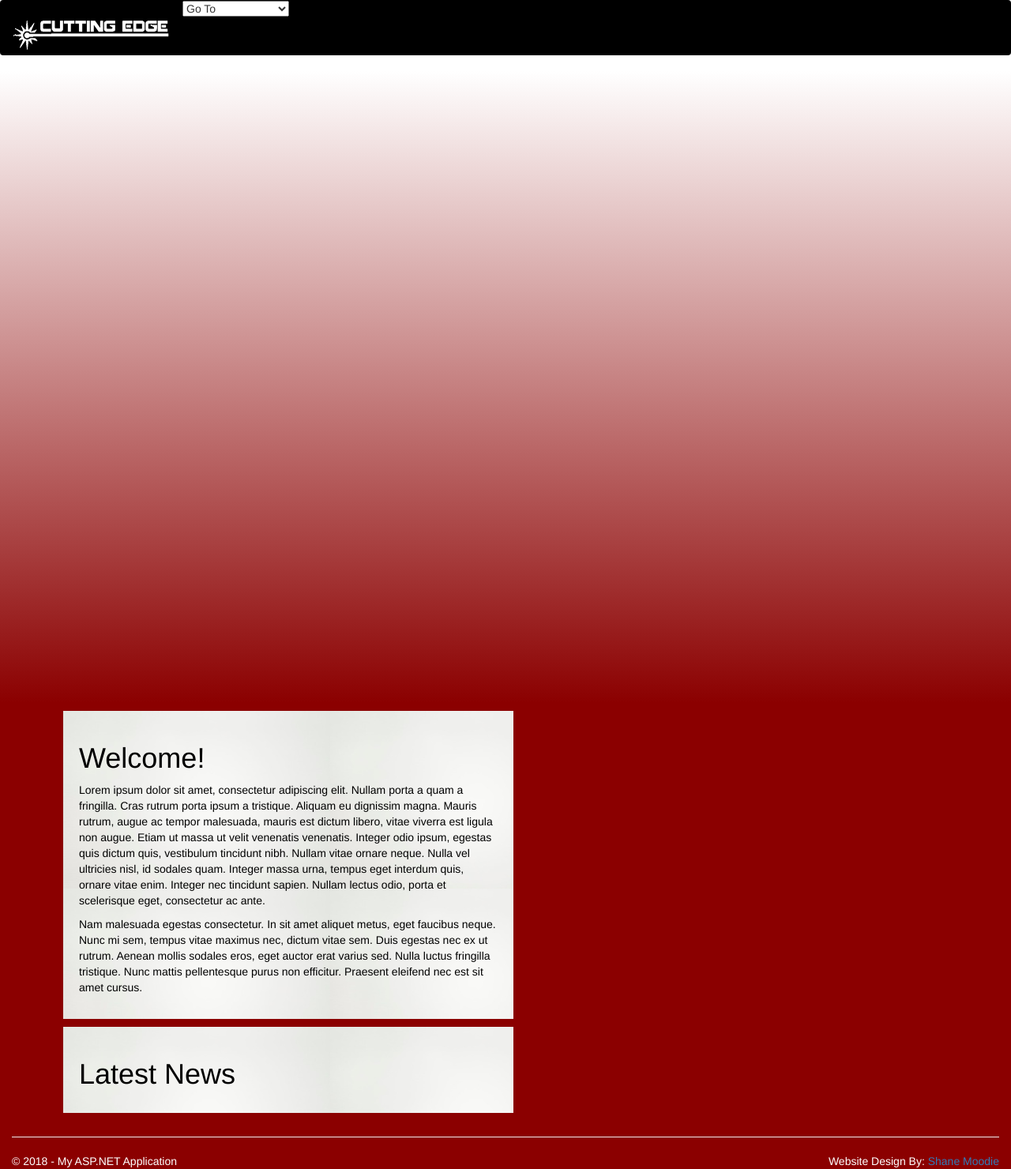
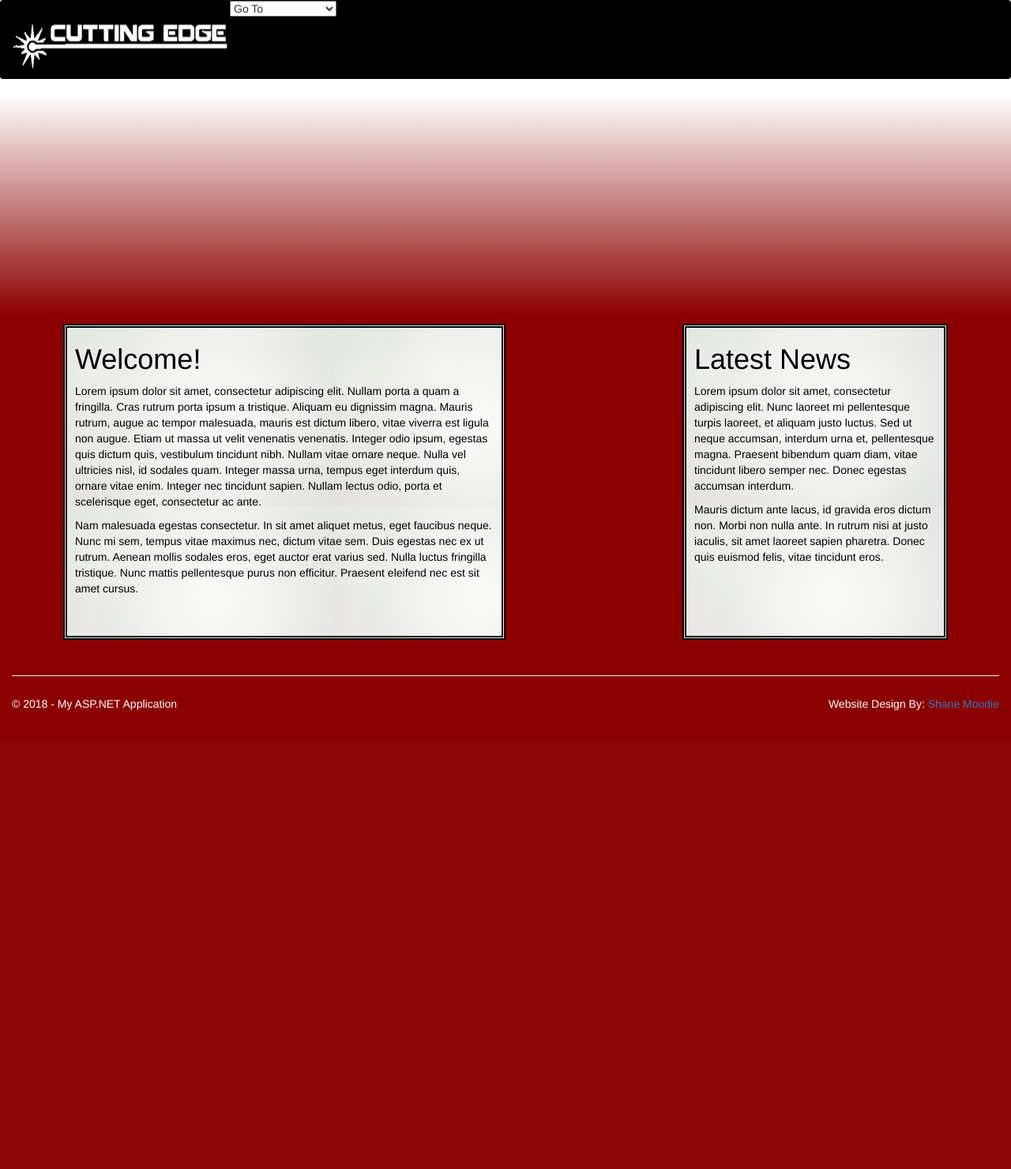
Before and after one commit to ShaneMoodie/CuttingEdgeLighting, an ASP.NET MVC app: page / in a window 1280 px wide. Shown: the whole page at 79% size. After the commit the page ends 899 px from the top, so only its background shows below. Run offline with ASP.NET Core 8 and stand-ins for ASP.NET MVC 5, Linux system fonts and the light colour scheme; the project's own start-up code is not run, and a stand-in starts its controllers and pages; some libraries are stand-ins or nearby versions.

Commit message:
Home Page first draft Finished

```diff
--- a/CuttingEdgeLighting/Content/Site.css
+++ b/CuttingEdgeLighting/Content/Site.css
@@ -36,18 +36,20 @@ textarea {
 
 .navbar {
     width: 100%;
-    height: 70px;
+    height: 100px;
     background-color: #000000;
 }
 
 .logo {
     float: left;
-    padding: 15px;
+    padding-left: 15px;
+    padding-top: 15px;
 }
 
 .navbar ul {
+    font-size: 16px;
     margin: 0;
-    padding: 0;
+    padding: 20px;
     float: left;
     list-style-type: none;
 }
@@ -59,7 +61,7 @@ textarea {
 .nav-item {
     display: block;
     padding: 15px 40px;
-    height: 68px;
+    height: 79px;
     line-height: 40px;
     color: white;
     text-decoration: none;
@@ -81,7 +83,7 @@ textarea {
     background-color: #000000;
     display: none;
     position: absolute;
-    min-width: 160px;
+    min-width: 150px;
     box-shadow: 0px 8px 16px 0px rgba(0,0,0,0.2);
     z-index: 1;
 }
@@ -89,6 +91,7 @@ textarea {
 .nav-sub a {
     color: white;
     padding: 12px 16px;
+    padding-right: 150px;
     text-decoration: none;
     display: block;
     text-align: left;
@@ -122,7 +125,7 @@ nav select {
 }
 
 #grad {
-    height: 800px;
+    height: 35%;
     width: 100%;
     background-color: white;
     background-image: linear-gradient(white, darkred);
@@ -132,19 +135,40 @@ nav select {
     float: right;
 }
 
+.foot {
+    padding-bottom: 10px;
+    padding-top: 5px;
+}
+
 /*Home Page CSS*/
+.container {
+    padding-bottom: 25px;
+}
+
+.columns {
+    height: 0;
+    margin: auto;
+    padding: 10px;
+}
+
 .col-left {
+    padding: 0 10px;
+    border-style: double;
+    border-width: thick;
+    float: left;
     width: 50%;
-    margin: 10px;
-    padding: 20px;
+    height: 400px;
     background-image: url('Pictures/TextBackground.jpg');
     color: black;
 }
 
 .col-right {
-    width: 50%;
-    margin: 10px;
-    padding: 20px;
+    padding: 0 10px;
+    border-style: double;
+    border-width: thick;
+    float: right;
+    width: 30%;
+    height: 400px;
     background-image: url('Pictures/TextBackground.jpg');
     color: black;
 }
--- a/CuttingEdgeLighting/Views/Home/Index.cshtml
+++ b/CuttingEdgeLighting/Views/Home/Index.cshtml
@@ -13,6 +13,8 @@
                 </div>
                 <div class="col-right">
                     <h1>Latest News</h1>
+                    <p>Lorem ipsum dolor sit amet, consectetur adipiscing elit. Nunc laoreet mi pellentesque turpis laoreet, et aliquam justo luctus. Sed ut neque accumsan, interdum urna et, pellentesque magna. Praesent bibendum quam diam, vitae tincidunt libero semper nec. Donec egestas accumsan interdum.</p>
+                    <p>Mauris dictum ante lacus, id gravida eros dictum non. Morbi non nulla ante. In rutrum nisi at justo iaculis, sit amet laoreet sapien pharetra. Donec quis euismod felis, vitae tincidunt eros.</p>
                 </div>
             </div>
         </div>
--- a/CuttingEdgeLighting/Views/Shared/_Layout.cshtml
+++ b/CuttingEdgeLighting/Views/Shared/_Layout.cshtml
@@ -12,7 +12,7 @@
     <nav class="navbar">
         <div class="logo">
             <a href="~/Views/Home/Index.cshtml">
-                <img src="~/Content/Pictures/CuttingEdgeWhite.png" style=" width: 200px; height: 50px;" />
+                <img src="~/Content/Pictures/CuttingEdgeWhite.png" style=" width: 275px; height: 75px;" />
             </a>
         </div>
         <ul>
@@ -127,9 +127,7 @@
         </select>
     </nav>
 
-
     <div id="grad"></div>
-
 
     <div class="container body-content">
         @RenderBody()
```
